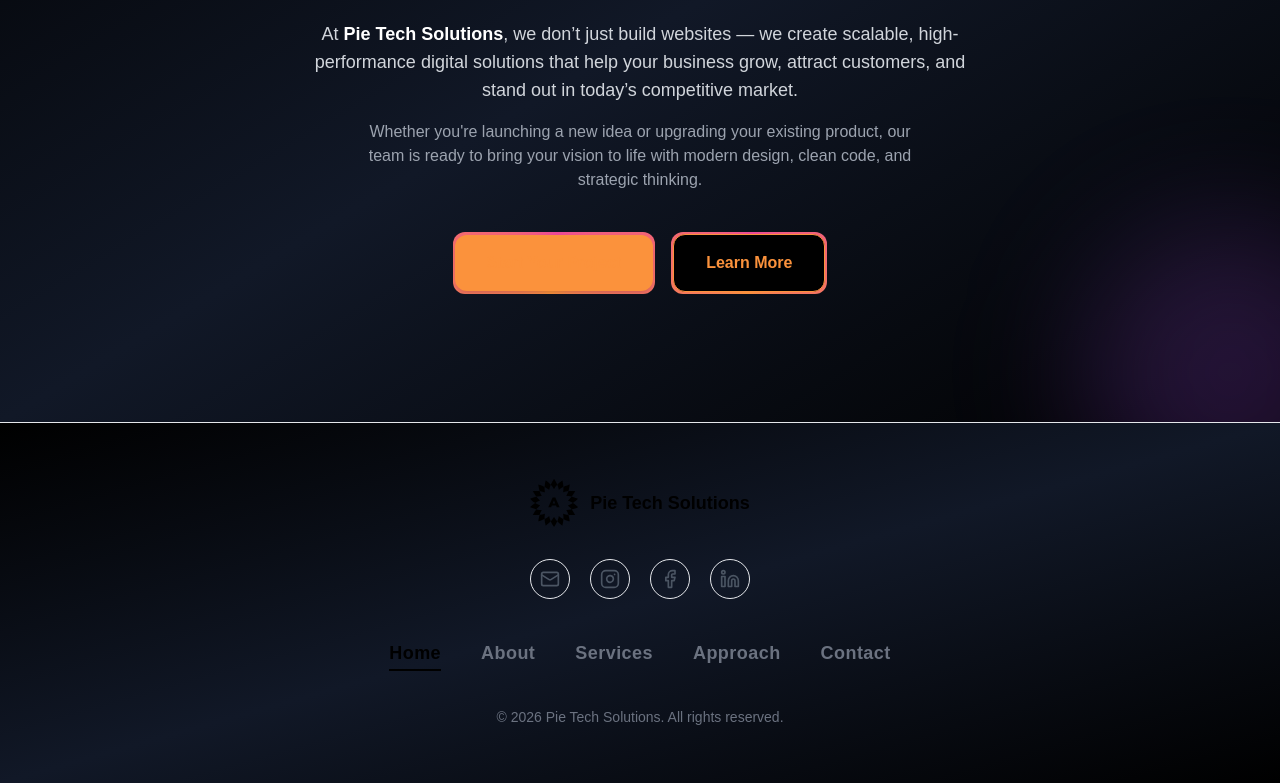
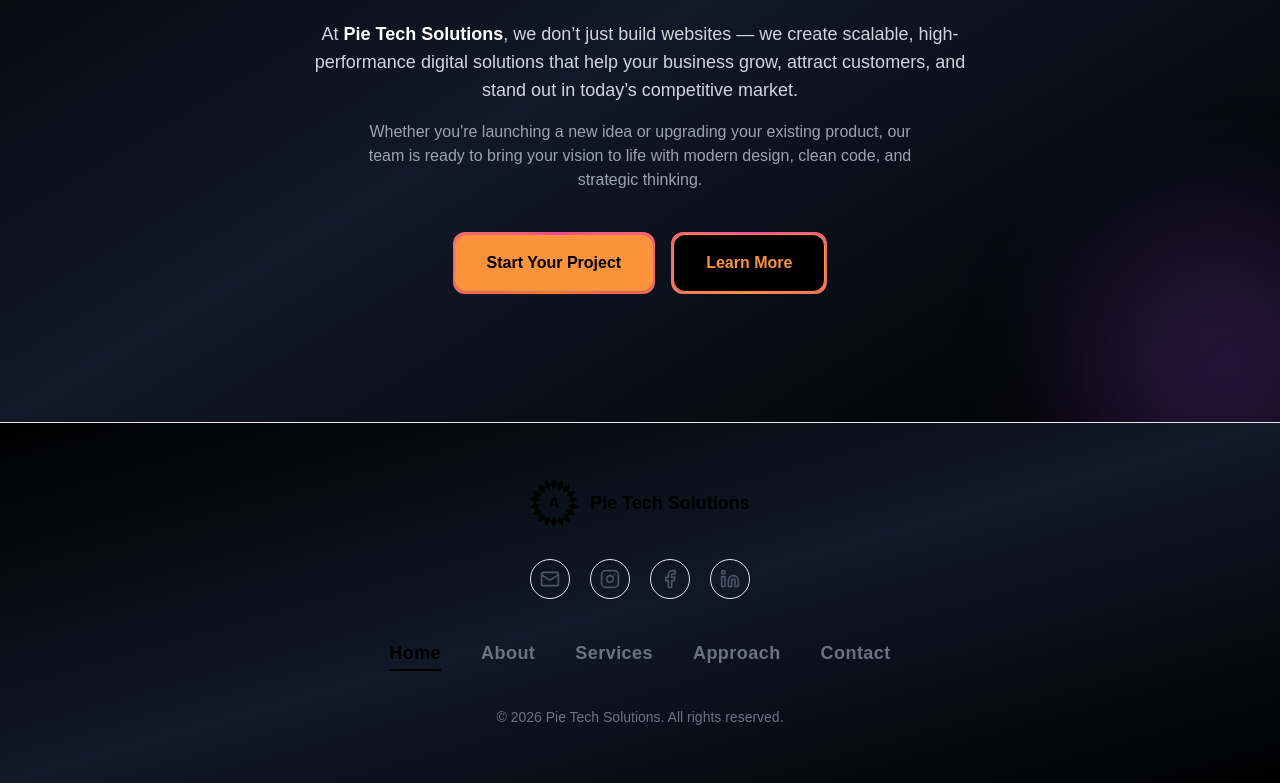
Before and after one commit to waisshaikh/Pie-Tech-, a Next.js app: page / in a window 1280 px wide. Shown: the part 5254-6037 px from the top of the page. Built offline with nearby package versions, Linux system fonts and the light colour scheme.

Commit message:
refactor: integrate twMerge for className handling in Button component

```diff
--- a/src/components/ui/Button/index.tsx
+++ b/src/components/ui/Button/index.tsx
@@ -1,6 +1,7 @@
 'use client';
 
 import { ButtonHTMLAttributes, FC, ReactNode } from 'react';
+import { twMerge } from 'tailwind-merge';
 
 interface Props extends ButtonHTMLAttributes<HTMLButtonElement> {
   title: string;
@@ -28,13 +29,13 @@ const Button: FC<Props> = ({
   return (
     <button
       disabled={disabled || loading}
-      className={`
+      className={twMerge(`
         relative inline-flex items-center justify-center
         rounded-xl p-[2px] overflow-hidden
         focus:outline-none focus:ring-2 focus:ring-orange-400/50
         disabled:opacity-60 disabled:cursor-not-allowed
         ${btnClasses}
-      `}
+      `)}
       {...props}
     >
       {/* 🔥 Animated Border */}
@@ -42,7 +43,7 @@ const Button: FC<Props> = ({
 
       {/* 🔥 Inner Button */}
       <span
-        className={`
+        className={twMerge(`
           relative z-10 flex items-center gap-2
           px-6 py-3 rounded-xl
           font-semibold text-sm sm:text-base
@@ -55,7 +56,7 @@ const Button: FC<Props> = ({
           }
 
           ${className} ${classes}
-        `}
+        `)}
       >
         {/* Left Icon */}
         {leftIcon && !loading && <span>{leftIcon}</span>}
```
